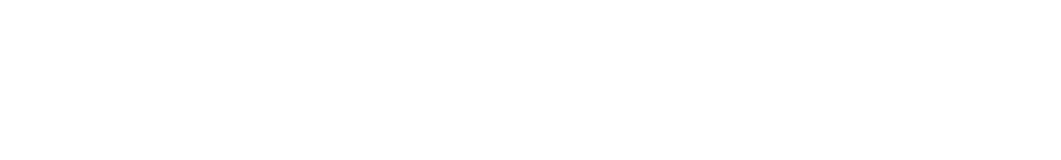
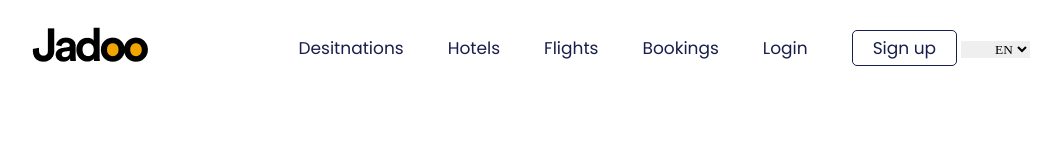
Before and after one commit to ShahdElgandy/Jadoo, a plain HTML site: page index.html in a window 1280 px wide. Shown: the whole page, without its empty margins (109-1170 px from the left). Drawn offline with Linux system fonts and the light colour scheme; a web font is replaced by a local one.

Commit message:
Add: navbar and its styling

```diff
--- a/index.html
+++ b/index.html
@@ -1,14 +1,34 @@
 <!DOCTYPE html>
 <html lang="en">
-<head>
-  <meta charset="UTF-8">
-  <meta name="viewport" content="width=device-width, initial-scale=1.0">
-  <link rel="preconnect" href="https://fonts.googleapis.com">
-<link rel="preconnect" href="https://fonts.gstatic.com" crossorigin>
-<link href="https://fonts.googleapis.com/css2?family=Inter:ital,opsz,wght@0,14..32,100..900;1,14..32,100..900&family=Lora:ital,wght@0,400..700;1,400..700&family=Newsreader:ital,opsz,wght@0,6..72,200..800;1,6..72,200..800&family=Playfair+Display:ital,wght@0,400..900;1,400..900&family=Poppins:ital,wght@0,100;0,200;0,300;0,400;0,500;0,600;0,700;0,800;0,900;1,100;1,200;1,300;1,400;1,500;1,600;1,700;1,800;1,900&family=Volkhov:ital,wght@0,400;0,700;1,400;1,700&display=swap" rel="stylesheet">
-  <link rel="stylesheet" href="main.css">
-  <title>JADOO</title>
-</head>
-<body>
-</body>
+  <head>
+    <meta charset="UTF-8" />
+    <meta name="viewport" content="width=device-width, initial-scale=1.0" />
+    <link rel="preconnect" href="https://fonts.googleapis.com" />
+    <link rel="preconnect" href="https://fonts.gstatic.com" crossorigin />
+    <link
+      href="https://fonts.googleapis.com/css2?family=Inter:ital,opsz,wght@0,14..32,100..900;1,14..32,100..900&family=Lora:ital,wght@0,400..700;1,400..700&family=Newsreader:ital,opsz,wght@0,6..72,200..800;1,6..72,200..800&family=Playfair+Display:ital,wght@0,400..900;1,400..900&family=Poppins:ital,wght@0,100;0,200;0,300;0,400;0,500;0,600;0,700;0,800;0,900;1,100;1,200;1,300;1,400;1,500;1,600;1,700;1,800;1,900&family=Volkhov:ital,wght@0,400;0,700;1,400;1,700&display=swap"
+      rel="stylesheet"
+    />
+    <link rel="stylesheet" href="main.css" />
+    <title>JADOO</title>
+  </head>
+  <body>
+    <nav>
+      <img class="logo" src="assets/icons/Logo.webp" alt="" />
+      <ul>
+        <li>
+          <a href="#">Desitnations</a>
+          <a href="#">Hotels</a>
+          <a href="#">Flights</a>
+          <a href="#">Bookings</a>
+          <a href="#">Login</a>
+          <a class="sign_up" href="#">Sign up</a>
+          <select name="language" id="language">
+            <option value="EN" selected>EN</option>
+            <option value="AR">AR</option>
+          </select>
+        </li>
+      </ul>
+    </nav>
+  </body>
 </html>
--- a/main.css
+++ b/main.css
@@ -1,16 +1,49 @@
-*{
+* {
   padding: 0;
   margin: 0;
   font-family: "Volkhov", serif;
   box-sizing: border-box;
 }
-:root{
-  --Black:#000000;
-  --Jelly_Bean:#DF6951;
-  --Space_Cadet:#181E4B;
-  --Orange:#F1A501;
-  --Dark_Electric_Blue:#5E6282;
-  --Halloween_Orange:#F15A2B;
-  --Blue_Sapphire:#006380;
-  --Medium_Slate_Blue:#747DEF;
+:root {
+  --Black: #000000;
+  --Jelly_Bean: #df6951;
+  --Space_Cadet: #181e4b;
+  --Orange: #f1a501;
+  --Dark_Electric_Blue: #5e6282;
+  --Halloween_Orange: #f15a2b;
+  --Blue_Sapphire: #006380;
+  --Medium_Slate_Blue: #747def;
 }
+nav {
+  width: 100%;
+  height: 40px;
+  display: flex;
+  justify-content: space-between;
+  align-items: center;
+}
+nav .logo {
+  padding-top: 48.7px;
+  padding-left: 140.92px;
+}
+nav ul li {
+  padding-top: 56px;
+  padding-right: 140.92px;
+  list-style: none;
+}
+nav ul li a {
+  padding-right: 40px;
+  text-decoration: none;
+  font-family: "Poppins", serif;
+  font-size: 17px;
+  color: var(--Space_Cadet);
+}
+.sign_up {
+  border: 1px solid;
+  border-radius: 5px;
+  padding: 5px 20px;
+}
+
+nav ul li select {
+  padding-left: 30px;
+  border: none;
+}
```
